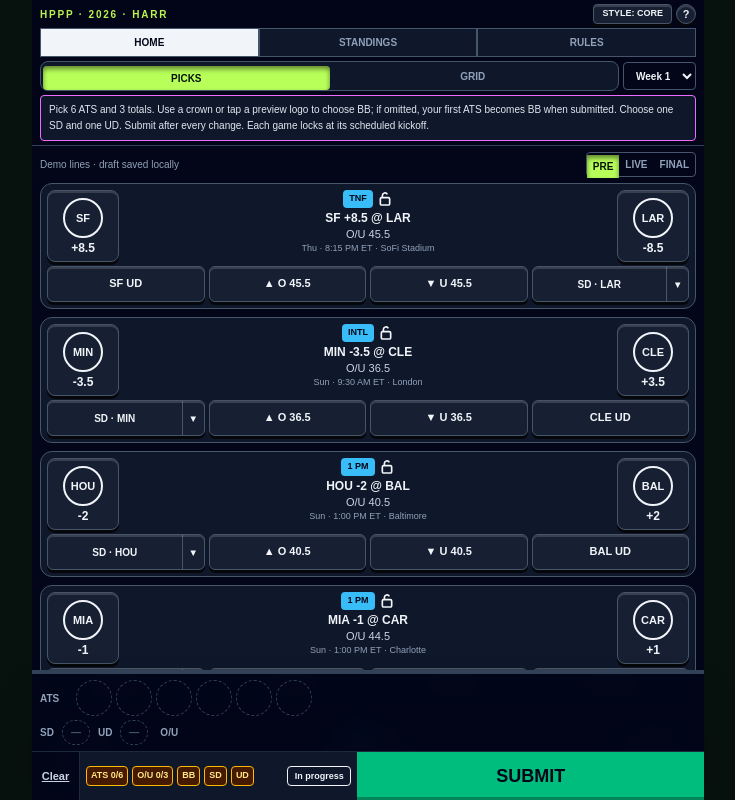
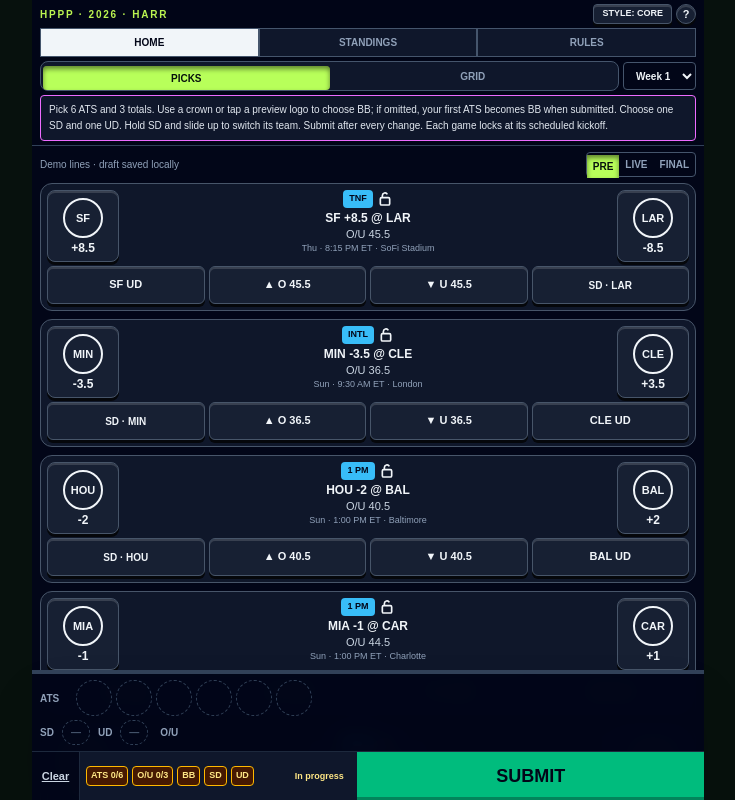
Before and after one commit to ghreichert96/nfl-pool, a Next.js app: page / in a window 1280 px wide. Both pictures are taken after a click on the button "How to make picks". Shown: the top 800 px of the page, without its empty margins (272-1007 px from the left). Built offline with nearby package versions, Linux system fonts and the light colour scheme.

Commit message:
Add slide-up SD selection gesture

```diff
--- a/src/features/picks/picks-experience.tsx
+++ b/src/features/picks/picks-experience.tsx
@@ -320,9 +320,12 @@ function GameRow({
   setPicks: React.Dispatch<React.SetStateAction<Picks>>;
 }) {
   const [sdUnderdog, setSdUnderdog] = useState(false);
-  const [showSdChoices, setShowSdChoices] = useState(false);
+  const [sdGestureActive, setSdGestureActive] = useState(false);
+  const [sdGestureOverAlternate, setSdGestureOverAlternate] = useState(false);
   const sdHoldTimer = useRef<ReturnType<typeof setTimeout> | null>(null);
   const sdLongPressFired = useRef(false);
+  const sdGestureActiveRef = useRef(false);
+  const sdGestureOverAlternateRef = useRef(false);
   const locked = (game.status ?? "upcoming") !== "upcoming";
   const ats = picks.ats.find((pick) => pick.gameId === game.id);
   const total = picks.totals.find((pick) => pick.gameId === game.id);
@@ -371,28 +374,50 @@ function GameRow({
     }));
   }
 
-  function chooseSdTeam(team: string) {
+  function selectSdTeam(team: string) {
     setSdUnderdog(team === underdog);
-    setShowSdChoices(false);
-    setPicks((current) =>
-      current.suddenDeath?.gameId === game.id
-        ? { ...current, suddenDeath: { gameId: game.id, team } }
-        : current,
-    );
+    setPicks((current) => ({
+      ...current,
+      suddenDeath: { gameId: game.id, team },
+    }));
   }
 
-  function startSdHold() {
+  function resetSdGesture() {
+    if (sdHoldTimer.current) clearTimeout(sdHoldTimer.current);
+    sdHoldTimer.current = null;
+    sdGestureActiveRef.current = false;
+    sdGestureOverAlternateRef.current = false;
+    setSdGestureActive(false);
+    setSdGestureOverAlternate(false);
+  }
+
+  function startSdHold(event: React.PointerEvent<HTMLButtonElement>) {
+    event.currentTarget.setPointerCapture(event.pointerId);
     sdLongPressFired.current = false;
     sdHoldTimer.current = setTimeout(() => {
-      chooseSdTeam(sdUnderdog ? favorite : underdog);
+      sdGestureActiveRef.current = true;
+      setSdGestureActive(true);
       sdLongPressFired.current = true;
       navigator.vibrate?.(20);
-    }, 550);
+    }, 400);
   }
 
-  function cancelSdHold() {
+  function moveSdHold(event: React.PointerEvent<HTMLButtonElement>) {
+    if (!sdGestureActiveRef.current) return;
+    const overAlternate =
+      event.clientY < event.currentTarget.getBoundingClientRect().top;
+    sdGestureOverAlternateRef.current = overAlternate;
+    setSdGestureOverAlternate(overAlternate);
+  }
+
+  function finishSdHold() {
     if (sdHoldTimer.current) clearTimeout(sdHoldTimer.current);
     sdHoldTimer.current = null;
+    if (!sdGestureActiveRef.current) return;
+
+    const alternate = sdUnderdog ? favorite : underdog;
+    selectSdTeam(sdGestureOverAlternateRef.current ? alternate : sdTeam);
+    resetSdGesture();
   }
 
   return (
@@ -473,7 +498,7 @@ function GameRow({
             ▼ U {game.total}
           </SmallToggle>
           <div
-            className={`relative grid min-h-9 grid-cols-[1fr_22px] rounded-md border transition-colors ${awayIsFavorite ? "order-1" : "order-4"} ${isTeamSelected(picks.suddenDeath, game.id, sdTeam) ? selectedClass : idleClass}`}
+            className={`relative min-h-9 rounded-md border transition-colors ${awayIsFavorite ? "order-1" : "order-4"} ${isTeamSelected(picks.suddenDeath, game.id, sdTeam) ? selectedClass : idleClass}`}
           >
             <button
               type="button"
@@ -481,9 +506,16 @@ function GameRow({
               aria-pressed={isTeamSelected(picks.suddenDeath, game.id, sdTeam)}
               disabled={Boolean(locked || sdUnavailable)}
               onPointerDown={startSdHold}
-              onPointerUp={cancelSdHold}
-              onPointerCancel={cancelSdHold}
-              onPointerLeave={cancelSdHold}
+              onPointerMove={moveSdHold}
+              onPointerUp={finishSdHold}
+              onPointerCancel={resetSdGesture}
+              onContextMenu={(event) => event.preventDefault()}
+              onKeyDown={(event) => {
+                if (event.key === "ArrowUp") {
+                  event.preventDefault();
+                  selectSdTeam(sdUnderdog ? favorite : underdog);
+                }
+              }}
               onClick={() => {
                 if (sdLongPressFired.current) {
                   sdLongPressFired.current = false;
@@ -500,33 +532,16 @@ function GameRow({
                     : { gameId: game.id, team: sdTeam },
                 }));
               }}
-              className="text-[10px] font-black disabled:opacity-30"
+              className="h-full min-h-9 w-full touch-none select-none text-[10px] font-black disabled:opacity-30"
             >
               SD · {sdTeam}
             </button>
-            <button
-              type="button"
-              aria-label={`Choose Sudden Death team for ${game.away.abbreviation} at ${game.home.abbreviation}`}
-              aria-expanded={showSdChoices}
-              disabled={Boolean(locked || sdUnavailable)}
-              onClick={() => setShowSdChoices((value) => !value)}
-              className="border-l border-current/25 text-[10px] font-black disabled:opacity-30"
-            >
-              ▾
-            </button>
-            {showSdChoices && (
-              <div className="absolute bottom-[calc(100%+4px)] left-0 z-20 grid w-full grid-cols-2 gap-1 rounded border border-fuchsia-300 bg-slate-950 p-1 shadow-xl">
-                {[favorite, underdog].map((team) => (
-                  <button
-                    key={team}
-                    type="button"
-                    aria-label={`Use ${team} for Sudden Death${team === favorite ? ", favorite" : ", underdog"}`}
-                    onClick={() => chooseSdTeam(team)}
-                    className={`rounded border px-1 py-1 text-[9px] font-black ${team === sdTeam ? selectedClass : idleClass}`}
-                  >
-                    {team} {team === favorite ? "★" : ""}
-                  </button>
-                ))}
+            {sdGestureActive && (
+              <div
+                aria-hidden="true"
+                className={`pointer-events-none absolute bottom-[calc(100%+5px)] left-0 z-20 grid w-full place-items-center rounded border px-1 py-2 text-[10px] font-black shadow-xl transition-colors ${sdGestureOverAlternate ? "border-amber-200 bg-amber-300 text-slate-950" : "border-fuchsia-300 bg-slate-950 text-slate-100"}`}
+              >
+                {sdUnderdog ? favorite : underdog}
               </div>
             )}
           </div>
@@ -712,7 +727,7 @@ function Preview({
             </span>
           ))}
           <span
-            className={`ml-auto flex min-w-16 flex-col justify-center self-stretch rounded px-1 text-center leading-none ${submitted ? "bg-white/8 text-emerald-50" : "border border-current"}`}
+            className={`ml-auto flex min-w-16 flex-col justify-center self-stretch px-1 text-center leading-none ${submitted ? "text-emerald-200" : modified ? "text-fuchsia-200" : complete ? "text-cyan-200" : "text-amber-200"}`}
           >
             <strong>{statusLabel}</strong>
             {submitted && picks.bestBet && (
@@ -859,8 +874,8 @@ export function PicksExperience() {
           <div className="mb-1 rounded border border-fuchsia-400 bg-slate-900 px-2 py-1.5 text-[10px] leading-4 text-slate-200">
             Pick 6 ATS and 3 totals. Use a crown or tap a preview logo to choose
             BB; if omitted, your first ATS becomes BB when submitted. Choose one
-            SD and one UD. Submit after every change. Each game locks at its
-            scheduled kickoff.
+            SD and one UD. Hold SD and slide up to switch its team. Submit after
+            every change. Each game locks at its scheduled kickoff.
           </div>
         )}
       </header>
```
Also changed, not shown: 1 other file (tests, documents, lock files or other folders).
